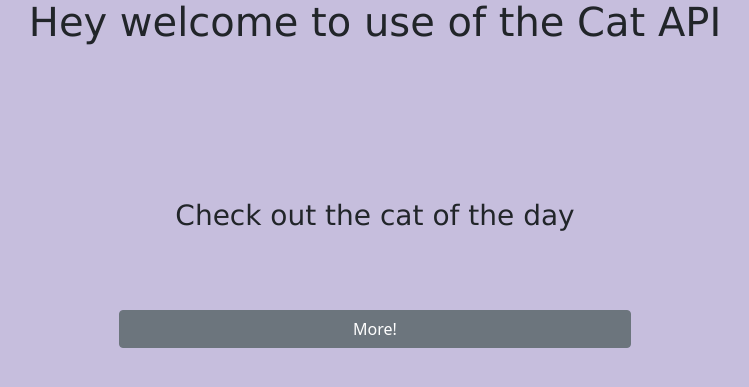
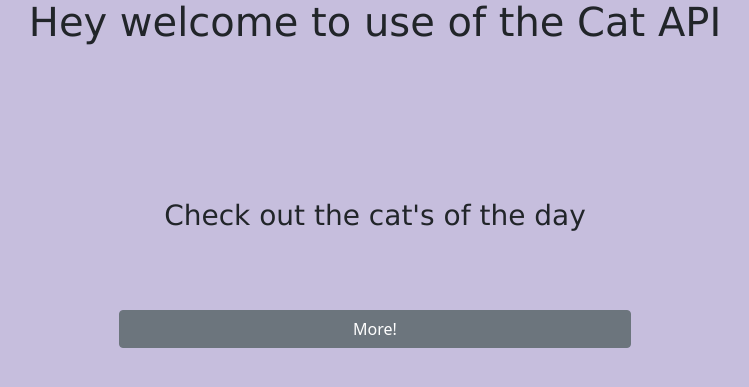
Before and after one commit to Zachj345/1-Day-Flask-App-using-Cat-API, a Flask app: page / in a window 1280 px wide. Shown: the part 159-546 px from the top of the page, without its empty margins (265-1014 px from the left). Run offline with Flask 2, Linux system fonts and the light colour scheme; data that the repository does not hold is empty.

Commit message:
cleaning up

```diff
--- a/templates/index.html
+++ b/templates/index.html
@@ -85,7 +85,7 @@
     <h1 class="title">Hey welcome to use of the Cat API</h1>
 
     <div class="info">
-      <h3 class="under-title">Check out the cat of the day</h3>
+      <h3 class="under-title">Check out the cat's of the day</h3>
       <div class="reload">
         {% for cat in data %}
         <div class="card info-card">
```
